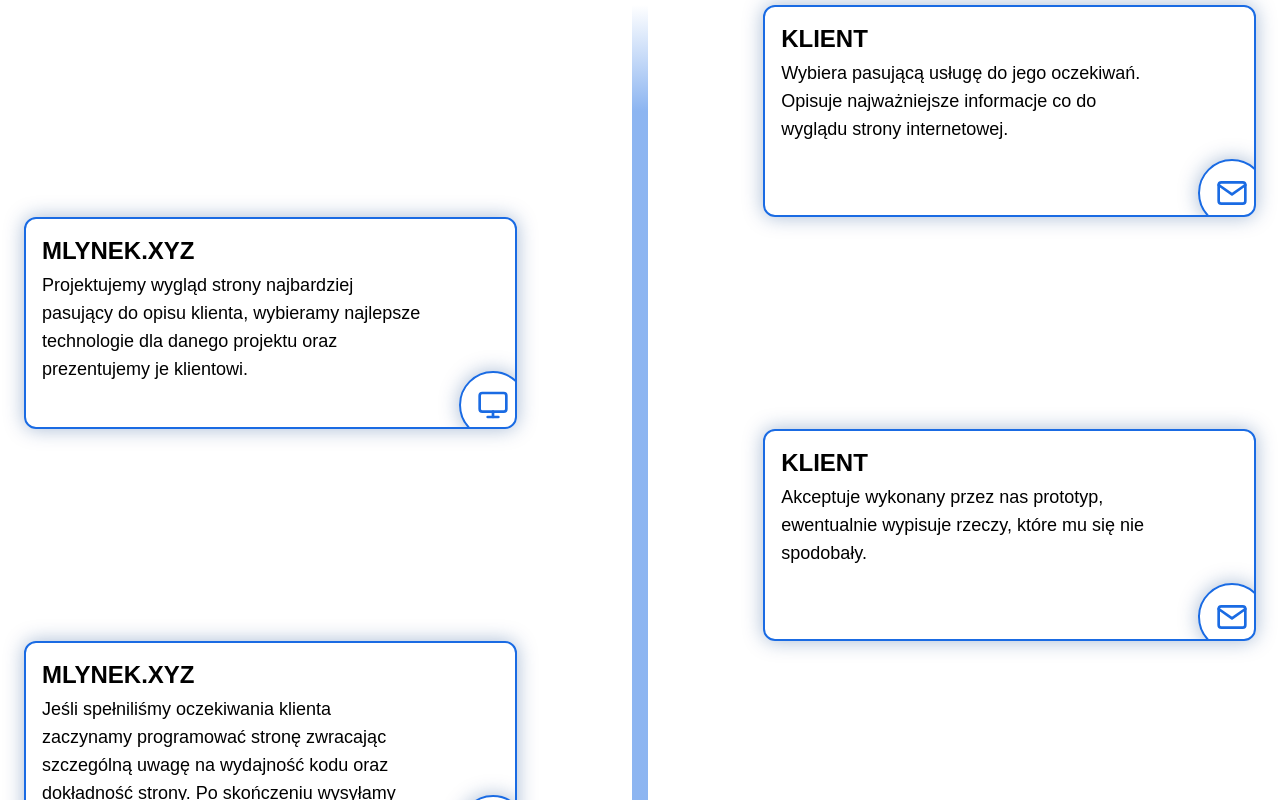
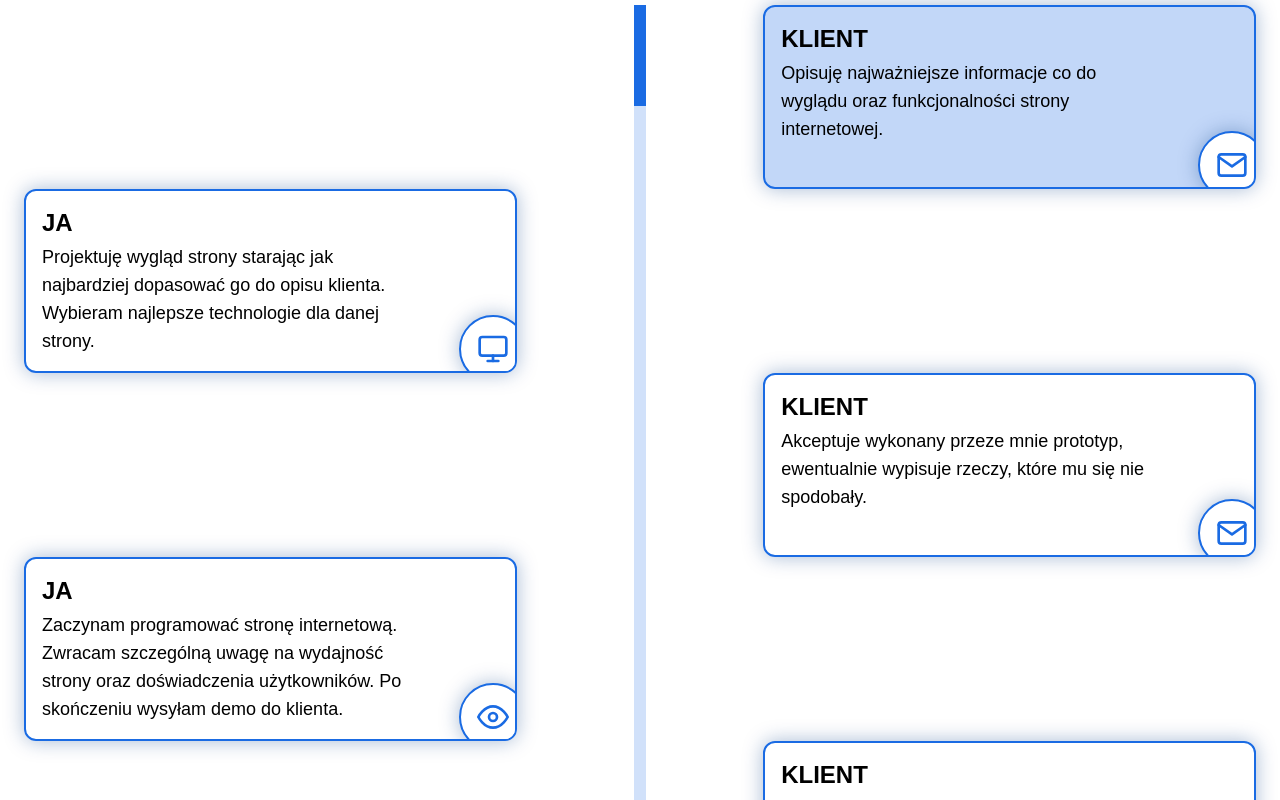
Before and after one commit to kreyson999/mlynek_xyz, a Next.js app: page / in a window 1280 px wide. Shown: the part 2180-2980 px from the top of the page. Built offline with nearby package versions, Linux system fonts and the light colour scheme.

Commit message:
added scrolling animation to timeline

```diff
--- a/components/Footer.jsx
+++ b/components/Footer.jsx
@@ -19,7 +19,7 @@ const Footer = () => {
     <footer className="bg-black text-white py-8 md:py-16 px-6">
       <div className="container mx-auto flex flex-col md:flex-row justify-between md:items-center divide-y md:divide-y-0">
         <div className="flex flex-col text-center md:text-left mb-6 md:mb-0">
-          <h4 className="font-bold text-xl">MLYNEK.XYZ</h4>
+          <h5 className="font-bold text-xl">MLYNEK.XYZ</h5>
           <p className="text-gray-light">contact@mlynek.xyz</p>
         </div>
         <div className='text-xl md:text-base flex flex-col md:flex-row space-y-2 py-4 md:space-y-0 md:py-0 md:space-x-4 text-center md:text-left'>
--- a/components/WorkTimeline.jsx
+++ b/components/WorkTimeline.jsx
@@ -1,17 +1,19 @@
 import Image from 'next/image'
+import { useEffect, useState, useRef, useMemo } from 'react';
 
 const TimelineCard = ({active, isClient, text, gridStyles, icon = '/icons/timeline/mail-lightblue.svg'}) => {
   return (
     <div
       style={{
-        boxShadow: `0px 0px 20px #073A8559`
+        boxShadow: `0px 0px 20px #073A8559`,
+        background: active ? '#1A6BE344' : 'transparent',
       }}
-      className={`relative overflow-hidden col-span-3 xl:col-span-2 w-full px-4 py-4 rounded-xl border-2 border-blue-light ${gridStyles} `}> {/* ${active && 'bg-blue-dark text-white'} */}
-      <h4 className="font-extrabold text-xl xl:text-2xl mb-1 uppercase">{isClient ? 'Klient' : 'MLYNEK.XYZ'}</h4>
+      className={`timelineItem relative duration-500 overflow-hidden col-span-3 xl:col-span-2 w-full px-4 py-4 rounded-xl border-2 border-blue-light ${gridStyles} `}>
+      <h3 className="font-extrabold text-xl xl:text-2xl mb-1 uppercase">{isClient ? 'Klient' : 'Ja'}</h3>
       <p className='text-md xl:text-lg w-5/6'>
         {text}
       </p>
-      <div className='absolute -bottom-3 -right-3 grid place-content-center p-4 border-2 border-blue-light rounded-full'
+      <div className='absolute -bottom-3 -right-3 grid bg-white place-content-center p-4 border-2 border-blue-light rounded-full'
       style={{
         boxShadow: `0px 0px 20px #073A8559`
       }}
@@ -28,72 +30,113 @@ const TimelineCard = ({active, isClient, text, gridStyles, icon = '/icons/timeli
 }
 
 const WorkTimeline = () => {
+  const [currentPosition, setCurrentPosition] = useState(0)
+  const [activeIndex, setActiveIndex] = useState(-1)
+  const [isTimelineIntersecting, setIsTimelineIntersecting] = useState(false)
+  const timelineBarRef = useRef(null)
+
+  const observerCallback = (entries) => {
+    const [ entry ] = entries
+    setIsTimelineIntersecting(entry.isIntersecting)
+  }
+
+  const observerOptions = useMemo(() => {
+    return {
+      threshold: 0.1
+    }
+  }, [])
+
+
+  useEffect(() => {
+    const observer = new IntersectionObserver(observerCallback, observerOptions)
+    const observerTarget = timelineBarRef.current
+    if (observerTarget) observer.observe(observerTarget)
+
+    const getScrollingPercent = () => {
+      if(observerTarget) {
+        if (!isTimelineIntersecting) return
+        console.log('is intersecting')
+        const pos = observerTarget.getBoundingClientRect()
+
+        /* substract half of the screen height from height of the element,
+        add the current y position and divide it by height of the element to get percentage */
+        const percentage = Math.floor(((pos.y + (pos.height - (window.innerHeight / 2))) / pos.height) * 100)
+
+        // check if the percentage is between 0 and 100 and change state
+        if (percentage <= 100 && percentage > -1) {
+          setActiveIndex(Math.floor(4.99 - (percentage / 20)))
+          setCurrentPosition(100 - percentage)
+        }
+      }
+    }
+
+    document.addEventListener('scroll', getScrollingPercent)
+    return () => {
+      document.removeEventListener('scroll', getScrollingPercent)
+      if (observerTarget) observer.unobserve(observerTarget)
+    }
+  })
+
   return (
     <div className="relative grid grid-cols-4 md:grid-cols-7 xl:grid-cols-5 grid-rows-5 gap-y-4 md:gap-y-0">
       <div className="relative col-start-1 md:col-start-4 xl:col-start-3 row-span-5 flex justify-center">
         <div
-        className="w-4 h-full"
+        ref={timelineBarRef}
+        className="relative w-3 h-full"
         style={{
-          opacity: '0.5',
-          background: `rgb(255,255,255)`,
-          background: `linear-gradient(180deg, rgba(255,255,255,1) 0%, rgba(26,107,227,1) 10%, rgba(26,107,227,1) 90%, rgba(255,255,255,1) 100%)`
+          background: `#1a6be333`,
         }}
-        ></div>
-        {/* <div className='absolute rotate-180'
+        >
+          <div
           style={{
-            top: '70px',
+            height: `${currentPosition}%`,
           }}
-        >
-          <Image
-          src={"/icons/bug-fill.svg"}
-          alt='Bug'
-          width={48}
-          height={48}
-          />
-        </div> */}
+          className='absolute top-0 bg-blue-light w-full duration-300 ease-linear'>
+          </div>
+        </div>
       </div>
       <TimelineCard
-        active
+        active={activeIndex === 0}
         isClient={true}
         text={`
-          Wybiera pasującą usługę do jego oczekiwań.
-          Opisuje najważniejsze informacje co do wyglądu strony internetowej.
+          Opisuję najważniejsze informacje co do wyglądu oraz funkcjonalności strony internetowej.
         `}
         gridStyles={`col-start-2 md:col-start-5  xl:col-start-4`}
       />
       <TimelineCard
+        active={activeIndex === 1}
         isClient={false}
         text={`
-          Projektujemy wygląd strony najbardziej pasujący do opisu klienta,
-          wybieramy najlepsze technologie dla danego projektu oraz prezentujemy
-          je klientowi.
+          Projektuję wygląd strony starając jak najbardziej dopasować go do opisu klienta.
+          Wybieram najlepsze technologie dla danej strony.
         `}
         gridStyles={`col-start-2 md:col-start-1`}
         icon='/icons/timeline/monitor.svg'
       />
       <TimelineCard
+        active={activeIndex === 2}
         isClient={true}
         text={`
-          Akceptuje wykonany przez nas prototyp, ewentualnie wypisuje
-          rzeczy, które mu się nie spodobały.
+          Akceptuje wykonany przeze mnie prototyp, ewentualnie wypisuje rzeczy, które mu się nie spodobały.
         `}
         gridStyles={`col-start-2 md:col-start-5 xl:col-start-4 row-start-3`}
       />
       <TimelineCard
+        active={activeIndex === 3}
         isClient={false}
         text={`
-          Jeśli spełniliśmy oczekiwania klienta zaczynamy programować stronę zwracając
-          szczególną uwagę na wydajność kodu oraz dokładność strony.
-          Po skończeniu wysyłamy demo to klienta.
+          Zaczynam programować stronę internetową. Zwracam szczególną uwagę na wydajność strony oraz doświadczenia użytkowników.
+          Po skończeniu wysyłam demo do klienta.
         `}
         gridStyles={`col-start-2 md:col-start-1 row-start-4`}
         icon='/icons/timeline/eye.svg'
       />
       <TimelineCard
+        active={activeIndex === 4}
         isClient={true}
         text={`
           Potwierdza spełnienie jego oczekiwań. Płaci za usługę.
-          Wspólnie z nami wybiera najlepszą opcję wstawienia strony internetowej do sieci.
+          Razem wybieramy najlepszą opcję wstawienia strony do sieci (konfiguracja hostingu, domeny, CMS).
         `}
         gridStyles={`col-start-2 md:col-start-5 xl:col-start-4 row-start-5`}
       />
--- a/next.config.js
+++ b/next.config.js
@@ -3,6 +3,8 @@ module.exports = {
   images: {
     domains: ['media.graphcms.com'],
   },
-  locales: ['pl'],
-  defaultLocale: 'pl'
+  i18n: {
+    locales: ['pl'],
+    defaultLocale: 'pl',
+  },
 }
--- a/pages/index.js
+++ b/pages/index.js
@@ -47,7 +47,7 @@ export default function Home() {
         </div>
       </section>
       <section className="max-w-screen-xl px-6 mx-auto">
-        <SectionHeader title={"Praca z nami"} text={`
+        <SectionHeader title={"Praca ze mną"} text={`
         Chcę budować swoją pozycję na rynku po przez dobry kontakt z klientem
         oraz spełnianie jego oczekiwań. Poniżej możesz zobaczyć jak przebiega współpraca ze mną.
         `}/>
@@ -55,7 +55,7 @@ export default function Home() {
       </section>
       <section className="relative bg-gray-40 py-20 mt-40">
         <div className="relative pt-0.5 max-w-screen-xl px-6 mx-auto">
-        <SectionHeader title={"Co nas wyróżnia?"} text={`
+        <SectionHeader title={"Co mnie wyróżnia?"} text={`
           Nie chcę być kolejną zwykłą firmą tworzącą strony internetowe
           dlatego stawiam na innowacyjność moich usług.
         `}
```
